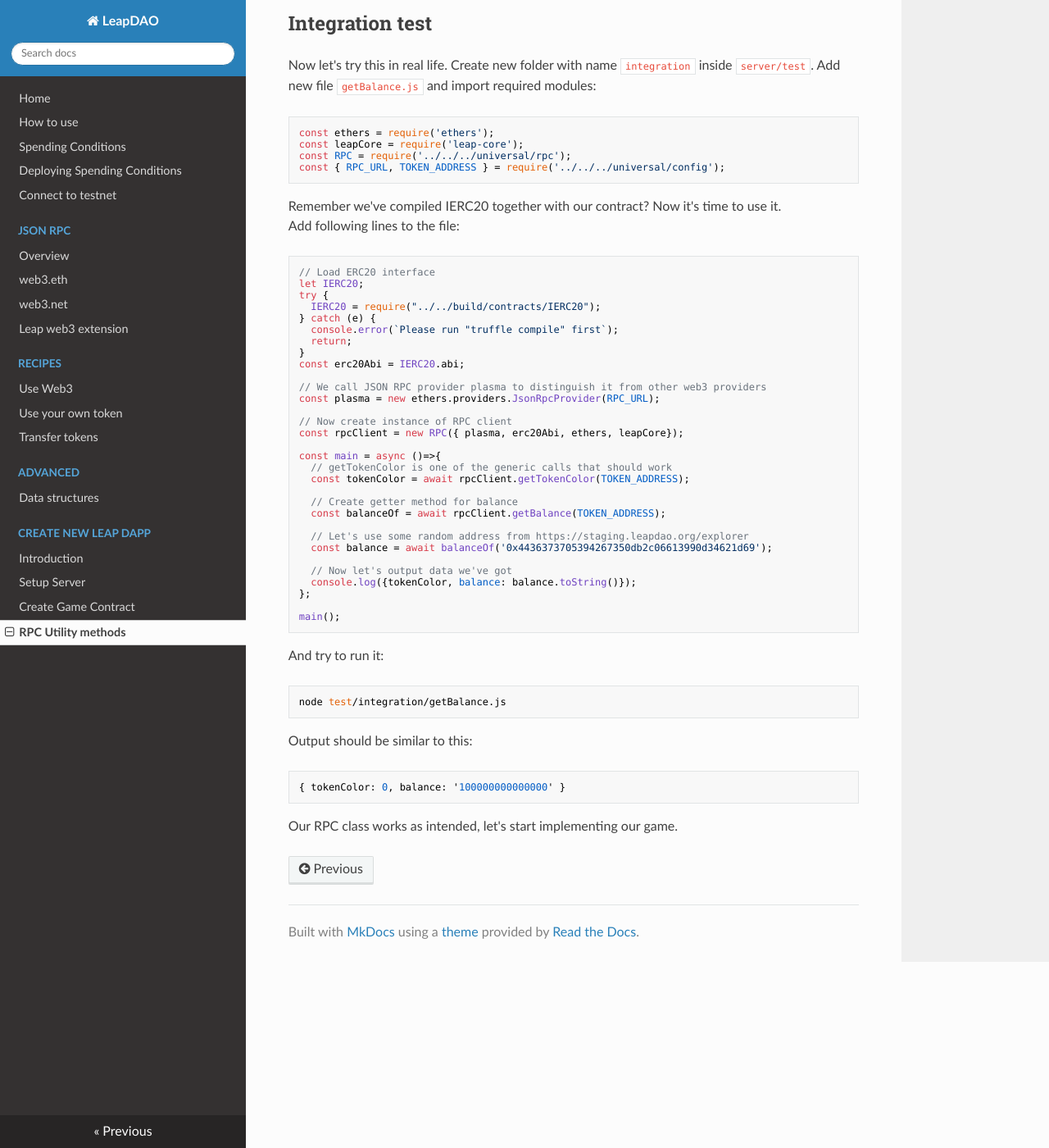
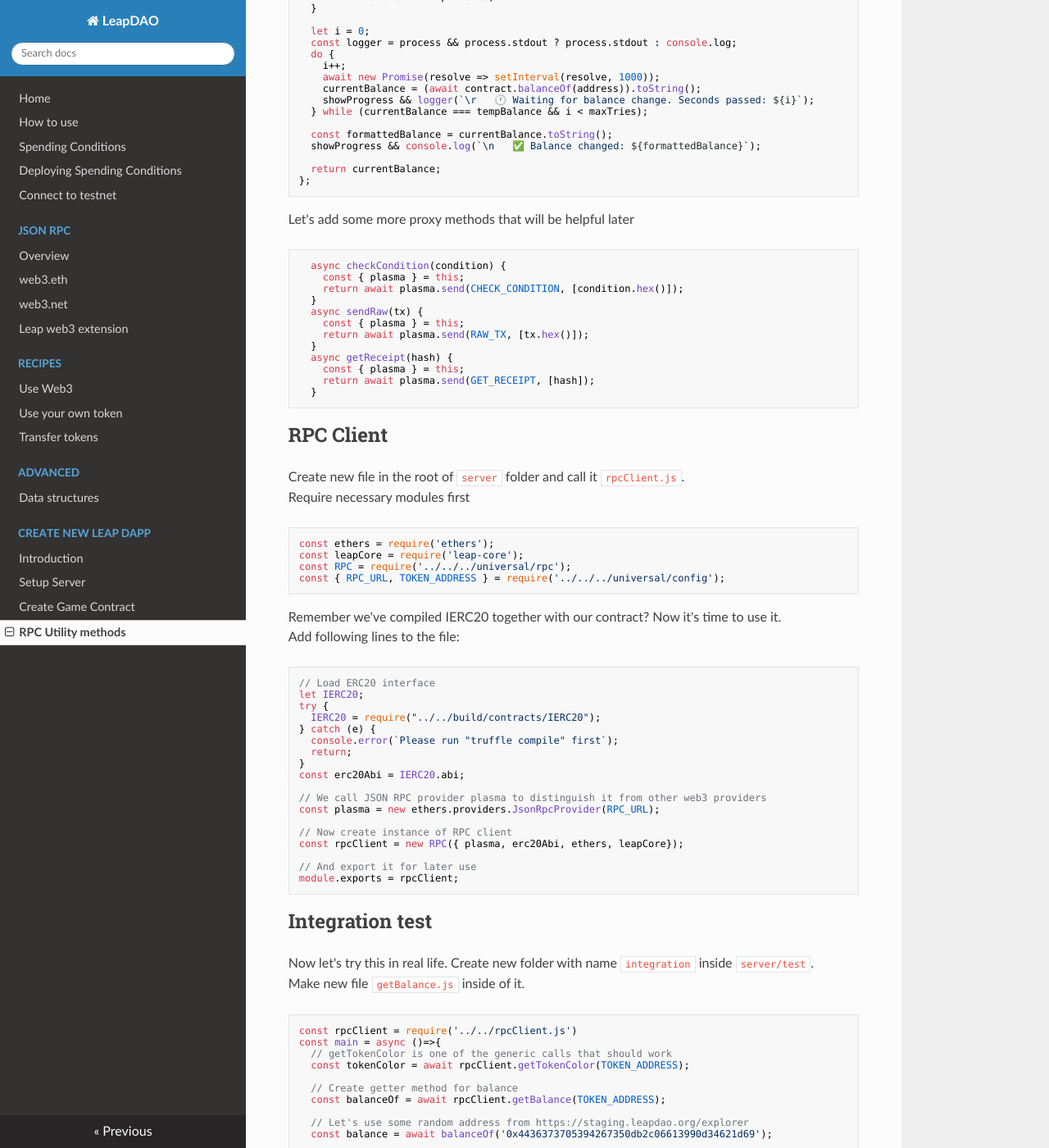
Before and after one commit to leapdao/docs, an MkDocs documentation site: the page built from docs/tutorials/new-dapp/step-3-rpc.md, in a window 1280 px wide and 1400 px high, scrolled down 3270 px. Shown: the whole window at 82% size. Built offline with MkDocs 1.6.1, drawn with Linux system fonts in a browser that asks for light colours; nearby versions of some CDN libraries; some of the changed text lies outside the part shown.

Commit message:
Add methods for checking spending condition

````diff
--- a/docs/tutorials/new-dapp/step-3-rpc.md
+++ b/docs/tutorials/new-dapp/step-3-rpc.md
@@ -1,6 +1,12 @@
 General Info
 ---
-We will interact with Leap node via remote procedure call (RPC) protocol. You can read in details about it [here.](../../../json-rpc/overview/)
+We will interact with Leap node via remote procedure call (RPC) protocol.
+You can read in details about it [here.](../../../json-rpc/overview/)
+
+___
+TODO: Add inner links for each method
+___
+
 There are several methods we will use in this tutorial:
 - **plasma_getColor** - get integer id of token
 - **plasma_unspent** - get token balance
@@ -40,7 +46,14 @@ Create new file in `universal` folder in root of your project and call it `rpc.j
 
 ```javascript
 const { rpcMessages } = require('./config');
-const { GET_COLOR, GET_TX, GET_UNSPENT, RAW_TX } = rpcMessages;
+const {
+  GET_COLOR,
+  GET_TX,
+  GET_UNSPENT,
+  RAW_TX,
+  CHECK_CONDITION,
+  GET_RECEIPT
+} = rpcMessages;
 
 class RPC{
   constructor({erc20Abi, leapCore, ethers, plasma}){
@@ -188,18 +201,32 @@ async tokenBalanceChange(options){
 };
 ```
 
-Integration test
+Let's add some more proxy methods that will be helpful later
+```javascript
+  async checkCondition(condition) {
+    const { plasma } = this;
+    return await plasma.send(CHECK_CONDITION, [condition.hex()]);
+  }
+  async sendRaw(tx) {
+    const { plasma } = this;
+    return await plasma.send(RAW_TX, [tx.hex()]);
+  }
+  async getReceipt(hash) {
+    const { plasma } = this;
+    return await plasma.send(GET_RECEIPT, [hash]);
+  }
+```
+
+RPC Client
 ---
-Now let's try this in real life.
-Create new folder with name `integration` inside `server/test`.
-Add new file `getBalance.js` and import required modules:
+Create new file in the root of `server` folder and call it `rpcClient.js`.
+Require necessary modules first
 ```javascript
 const ethers = require('ethers');
 const leapCore = require('leap-core');
 const RPC = require('../../../universal/rpc');
 const { RPC_URL, TOKEN_ADDRESS } = require('../../../universal/config');
 ```
-
 Remember we've compiled IERC20 together with our contract? Now it's time to use it.
 Add following lines to the file:
 ```javascript
@@ -219,6 +246,18 @@ const plasma = new ethers.providers.JsonRpcProvider(RPC_URL);
 // Now create instance of RPC client
 const rpcClient = new RPC({ plasma, erc20Abi, ethers, leapCore});
 
+// And export it for later use
+module.exports = rpcClient;
+```
+
+Integration test
+---
+Now let's try this in real life.
+Create new folder with name `integration` inside `server/test`.
+Make new file `getBalance.js` inside of it.
+
+```javascript
+const rpcClient = require('../../rpcClient.js')
 const main = async ()=>{
   // getTokenColor is one of the generic calls that should work
   const tokenColor = await rpcClient.getTokenColor(TOKEN_ADDRESS);
````
